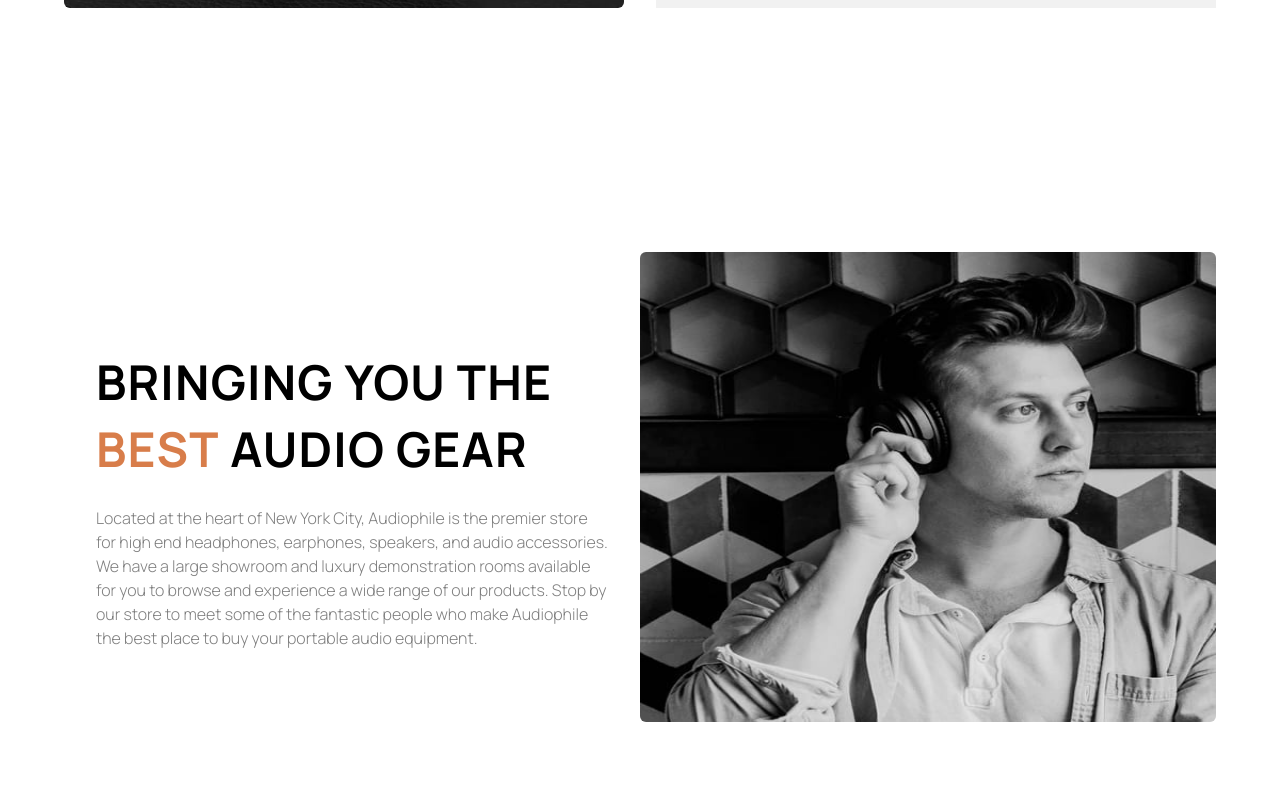
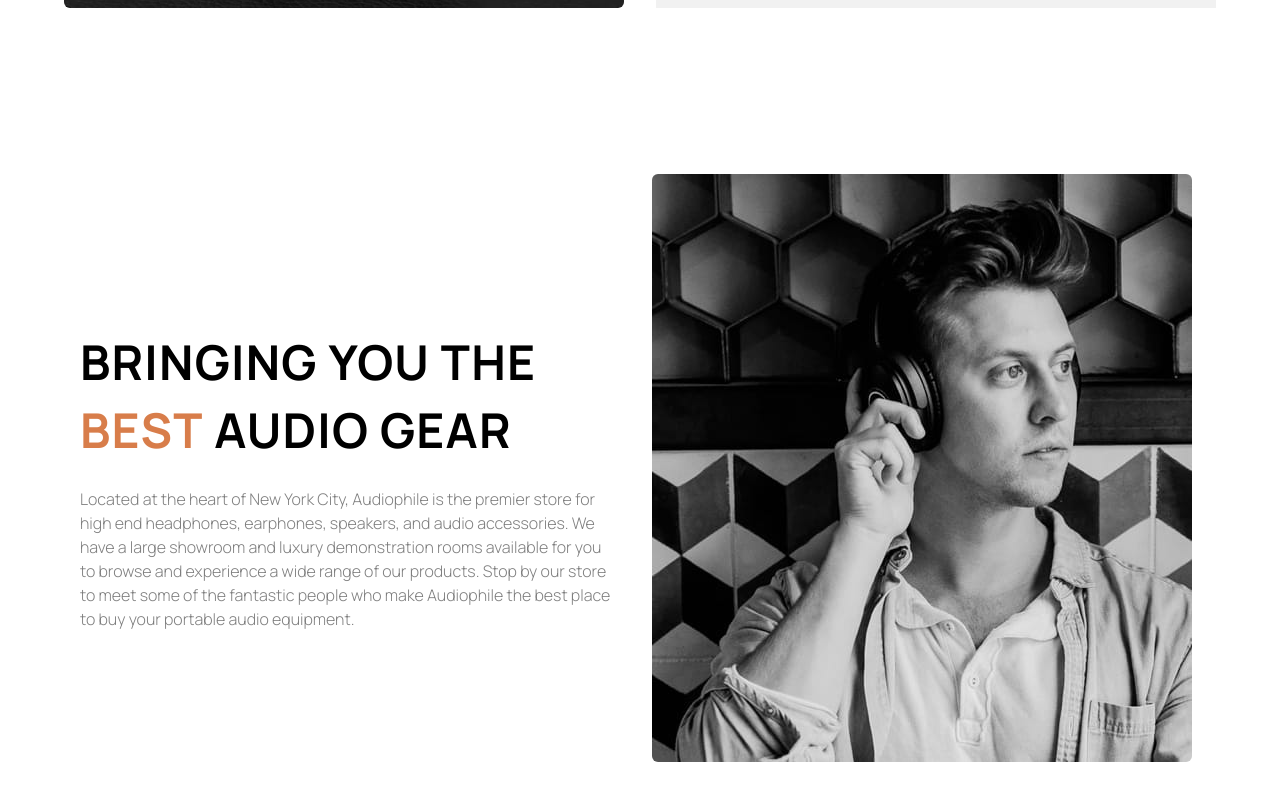
Before and after one commit to elghanbibadr/autophileEcommerce, a React (Vite) app: page / in a window 1280 px wide. Shown: the part 2532-3332 px from the top of the page. After the commit the page ends 3294 px from the top, so only its background shows below. Built offline with nearby package versions, Linux system fonts and the light colour scheme.

Commit message:
more fix on the callout section

```diff
--- a/src/pages/home/Callout.jsx
+++ b/src/pages/home/Callout.jsx
@@ -21,9 +21,9 @@ export const Callout = () => {
 
 
   return (
-    <div className='mt-20 lg:grid lg:grid-cols-2 justify-center items-center'>
-    <img className='rounded-md col-start-2 mx-auto w-full lg:h-3/4' src={windowWidth < 700 ? bestGearMobile : windowWidth < 1024 ? bestGearTablet:bestGearDestkop } />
-    <div className='text-center row-start-1 lg:text-left p-8'>
+    <div className='mt-20   gap-x-6 lg:grid lg:grid-cols-2 justify-center items-center'>
+    <img className='rounded-md  lg:col-start-2  ' src={windowWidth < 700 ? bestGearMobile : windowWidth < 1024 ? bestGearTablet:bestGearDestkop } />
+    <div className='text-center lg:row-start-1 lg:text-left p-4'>
         <h2 className='text-black leading-[1.4] font-bold my-6'>BRINGING YOU THE <strong className='text-orange'>BEST</strong> AUDIO GEAR</h2>
         <p className='text-black'>
         Located at the heart of New York City, Audiophile is the premier store for high end headphones, earphones, speakers, and audio accessories. We have a large showroom and luxury demonstration rooms available for you to browse and experience a wide range of our products. Stop by our store to meet some of the fantastic people who make Audiophile the best place to buy your portable audio equipment.
```
